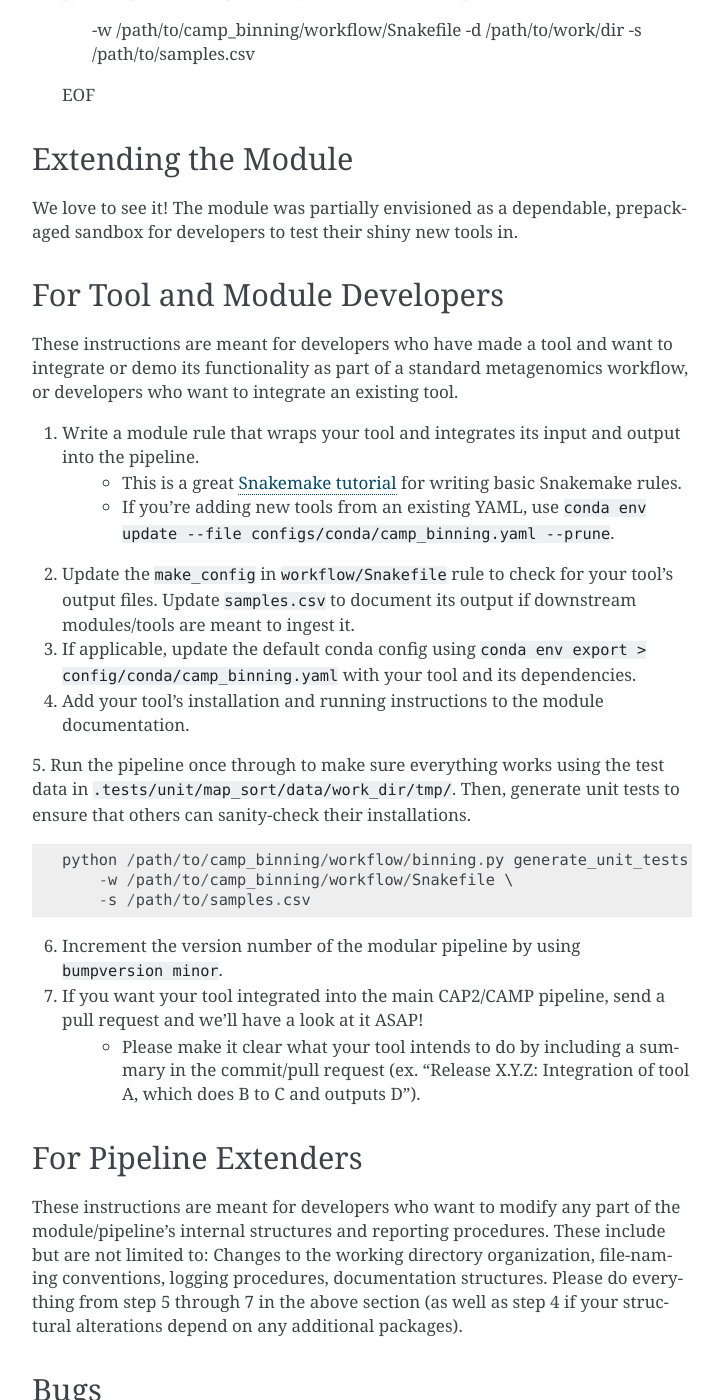
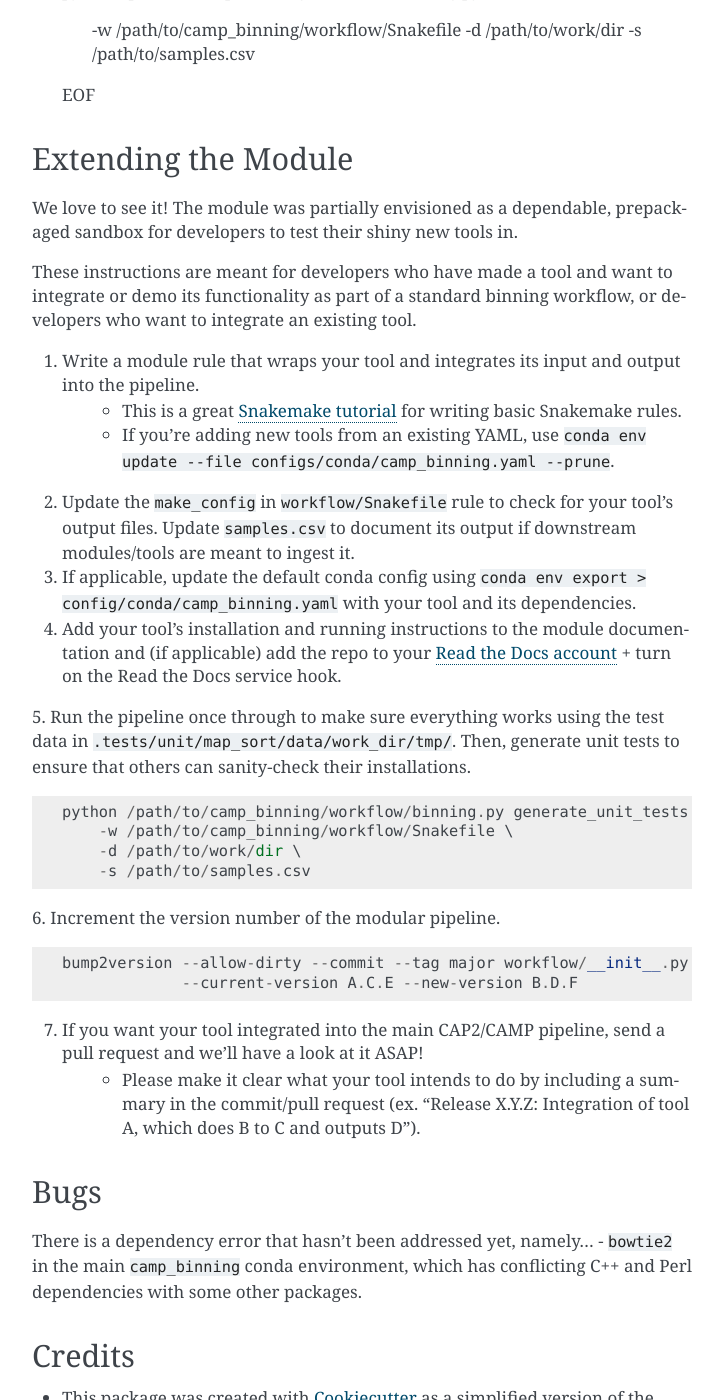
Before and after one commit to lauren-mak/camp_binning, a Sphinx documentation site: the page built from docs/readme.rst, in a window 1280 px wide and 1400 px high, scrolled down 2331 px. Shown: the whole window, without its empty margins (388-1111 px from the left). Built offline with Sphinx 7.4.7, drawn with Linux system fonts in a browser that asks for light colours; pages that are not in the unit, such as notebooks, are missing from menus; some of the changed text lies outside the part shown.

Commit message:
Minor edits and versioning
To match the structure of the module template.

```diff
--- a/AUTHORS.rst
+++ b/AUTHORS.rst
@@ -10,4 +10,5 @@ Development Lead
 Contributors
 ------------
 
-None yet. Why not be the first?
+* Lauren Mak <laurenmak93@gmail.com>: CAMP module template development
+* Braden Tierney <btt4001@med.cornell.edu>: CAMP module template design
--- a/README.rst
+++ b/README.rst
@@ -41,7 +40,7 @@ Using the Module
 
 **Input**: ``/path/to/samples.csv`` provided by the user.
 
-**Output**: 1) An output config file summarizing 2) the module's outputs.
+**Output**: 1) An output config file summarizing 2) the MAGs generated by MetaBAT2 and CONCOCT.
 
 - ``/path/to/work/dir/binning/final_reports/samples.csv`` for ingestion by the next module (ex. quality-checking)
 - ``/path/to/work/dir/binning/*/sample_name/``, where ``*`` is either ``1_metabat2`` or ``2_concoct``, the directories containing FastAs (``*.fa``) of MAGs inferred by MetaBAT2 and CONCOCT respectively
@@ -51,7 +50,8 @@ Using the Module
     └── workflow
         ├── Snakefile
         ├── binning.py
-        └── utils.py
+        ├── utils.py
+        └── __init__.py
 - ``workflow/binning.py``: Click-based CLI that wraps the ``snakemake`` and unit test generation commands for clean management of parameters, resources, and environment variables.
 - ``workflow/Snakefile``: The ``snakemake`` pipeline.
 - ``workflow/utils.py``:
@@ -88,38 +88,38 @@ Extending the Module
 
 We love to see it! The module was partially envisioned as a dependable, prepackaged sandbox for developers to test their shiny new tools in.
 
-For Tool and Module Developers
-------------------------------
-
-These instructions are meant for developers who have made a tool and want to integrate or demo its functionality as part of a standard metagenomics workflow, or developers who want to integrate an existing tool.
+These instructions are meant for developers who have made a tool and want to integrate or demo its functionality as part of a standard binning workflow, or developers who want to integrate an existing tool.
 
 1. Write a module rule that wraps your tool and integrates its input and output into the pipeline.
     * This is a great `Snakemake tutorial <https://bluegenes.github.io/hpc-snakemake-tips/>`_ for writing basic Snakemake rules.
     * If you're adding new tools from an existing YAML, use ``conda env update --file configs/conda/camp_binning.yaml --prune``.
 2. Update the ``make_config`` in ``workflow/Snakefile`` rule to check for your tool's output files. Update ``samples.csv`` to document its output if downstream modules/tools are meant to ingest it.
 3. If applicable, update the default conda config using ``conda env export > config/conda/camp_binning.yaml`` with your tool and its dependencies.
-4. Add your tool's installation and running instructions to the module documentation.
+4. Add your tool's installation and running instructions to the module documentation and (if applicable) add the repo to your `Read the Docs account <https://readthedocs.org/>`_ + turn on the Read the Docs service hook.
 5. Run the pipeline once through to make sure everything works using the test data in ``.tests/unit/map_sort/data/work_dir/tmp/``. Then, generate unit tests to ensure that others can sanity-check their installations.
 ::
     python /path/to/camp_binning/workflow/binning.py generate_unit_tests \
         -w /path/to/camp_binning/workflow/Snakefile \
+        -d /path/to/work/dir \
         -s /path/to/samples.csv
 
-6. Increment the version number of the modular pipeline by using ``bumpversion minor``.
+6. Increment the version number of the modular pipeline.
+::
+    bump2version --allow-dirty --commit --tag major workflow/__init__.py \
+                 --current-version A.C.E --new-version B.D.F
+
 7. If you want your tool integrated into the main CAP2/CAMP pipeline, send a pull request and we'll have a look at it ASAP!
     - Please make it clear what your tool intends to do by including a summary in the commit/pull request (ex. "Release X.Y.Z: Integration of tool A, which does B to C and outputs D").
-
-For Pipeline Extenders
-----------------------
-
-These instructions are meant for developers who want to modify any part of the module/pipeline's internal structures and reporting procedures. These include but are not limited to: Changes to the working directory organization, file-naming conventions, logging procedures, documentation structures. Please do everything from step 5 through 7 in the above section (as well as step 4 if your structural alterations depend on any additional packages).
 
 Bugs
 ----
 
 There is a dependency error that hasn't been addressed yet, namely...
-- ``bowtie2`` in the main ``camp_binning`` conda environment, which has conflicting C++ and Perl dependencies with some other packges
+- ``bowtie2`` in the main ``camp_binning`` conda environment, which has conflicting C++ and Perl dependencies with some other packages.
 
+Credits
+-------
 
+* This package was created with `Cookiecutter <https://github.com/cookiecutter/cookiecutter>`_ as a simplified version of the `audreyr/cookiecutter-pypackage project template <https://github.com/audreyr/cookiecutter-pypackage>`_.
 * Free software: MIT license
 * Documentation: https://camp-binning.readthedocs.io.
--- a/docs/contributing.rst
+++ /dev/null
@@ -1 +0,0 @@
-.. include:: ../CONTRIBUTING.rst
--- a/workflow/__init__.py
+++ b/workflow/__init__.py
@@ -2,4 +2,4 @@
 
 __author__ = 'Lauren Mak'
 __email__ = 'laurenmak93@gmail.com'
-__version__ = '0.1.0'
+__version__ = '1.0.0'
```
Also changed, not shown: other parts of README.rst (+1 -2 lines), CONTRIBUTING.rst (deleted, +0 -128 lines), docs/installation.rst (+9 -39 lines), docs/usage.rst (+42 -2 lines), 2 other files.
